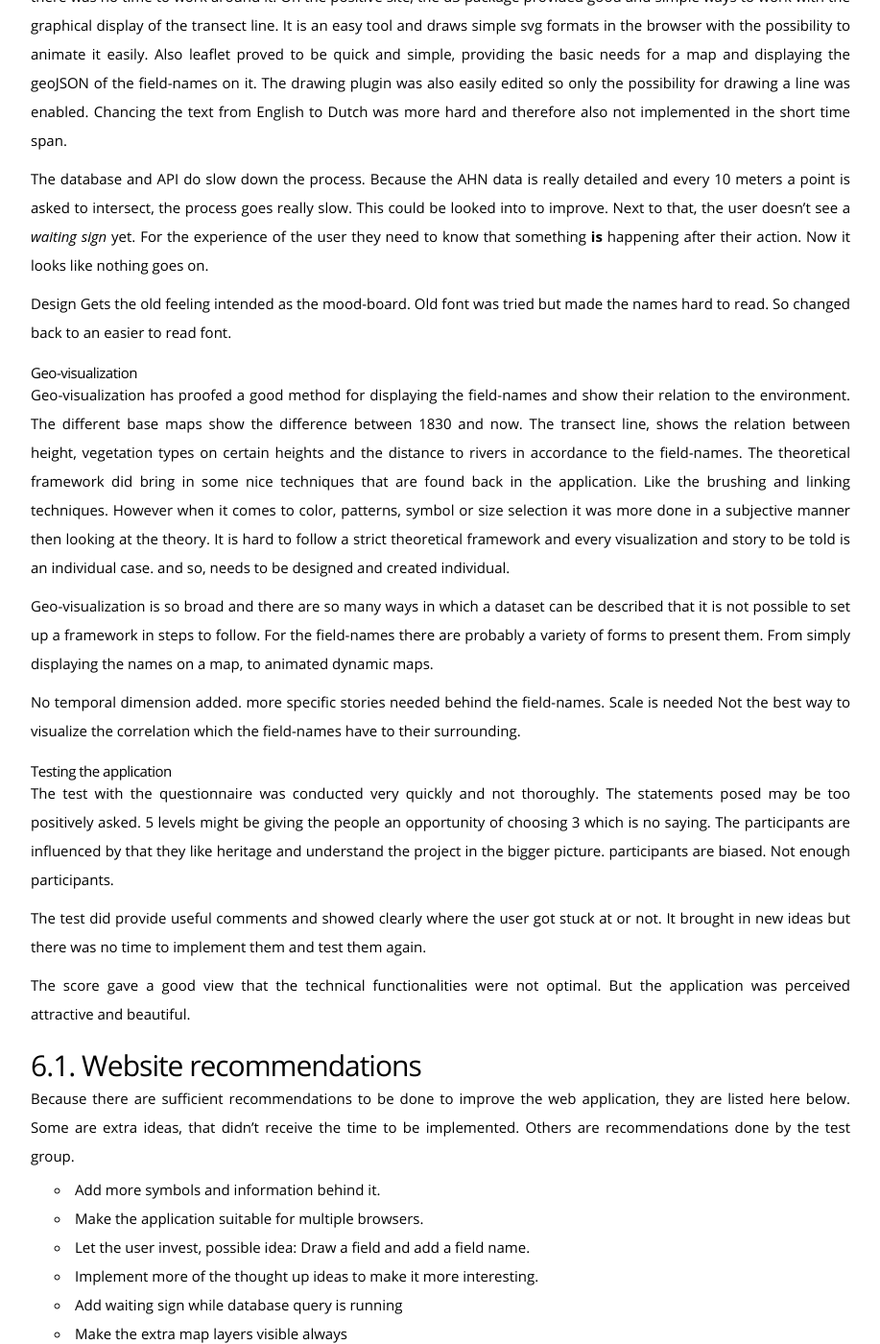
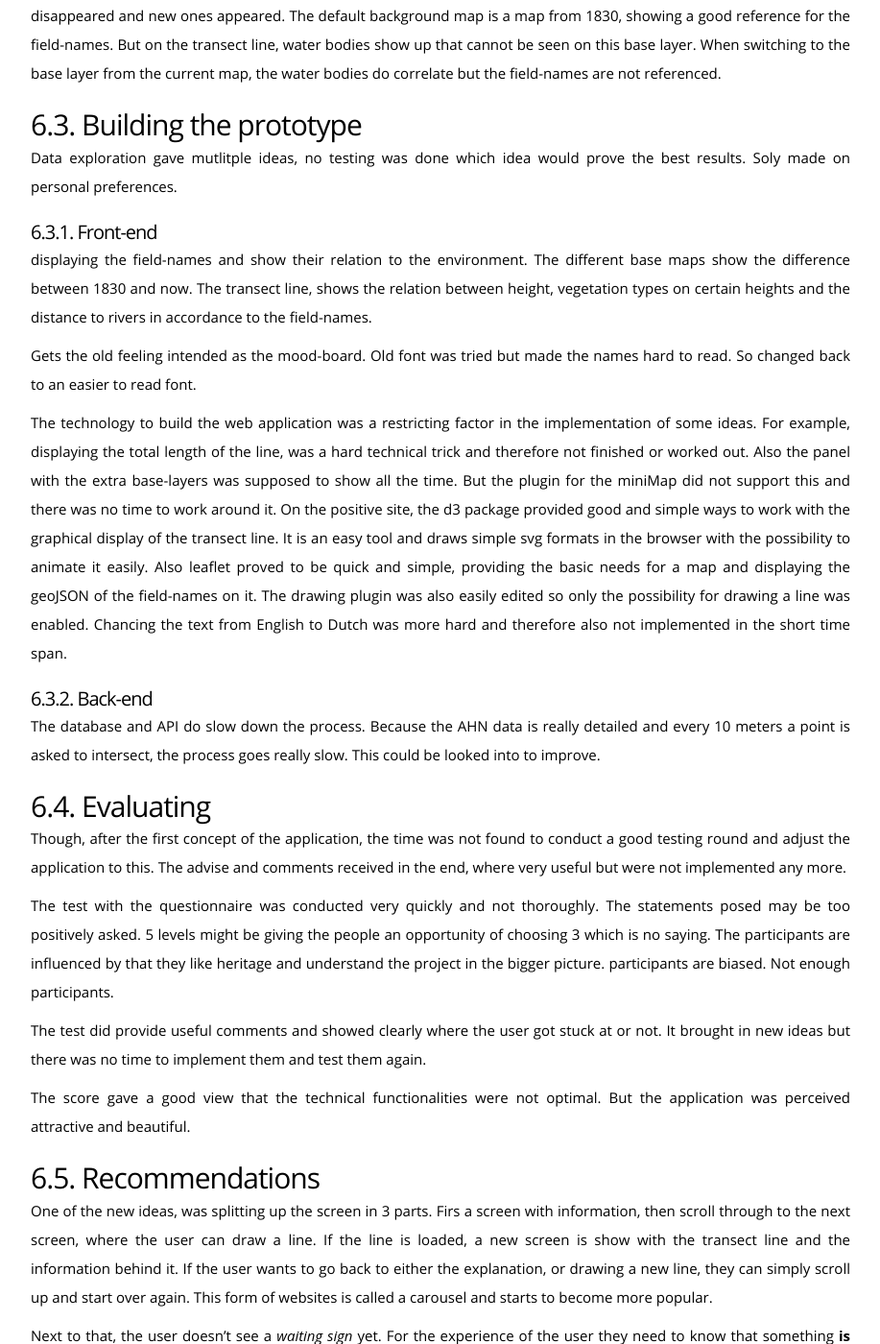
Before and after one commit to NieneB/InternshipReport, a Jekyll site: the page built from index.md, in a window 1280 px wide and 1400 px high, scrolled down 31485 px. Shown: the whole window at 96% size, without its empty margins (181-1098 px from the left). Built offline with Jekyll 4.4.1, drawn with Linux system fonts in a browser that asks for light colours; some web fonts are replaced; some of the changed text lies outside the part shown.

Commit message:
cross ref

```diff
--- a/index.md
+++ b/index.md
@@ -85,9 +85,9 @@
 
 In the cultural heritage field, the temporal dimension plays an important role to explore data. (Cerasuolo, Cutugno, & Leano, 2012) Spatial-temporal data visualization assumes and important role in the data presentation to users. The three dimensional data form of geo data (spatial, temporal and descriptive) helps users understand and gain knowledge in the discovery process.
 
- The goal of this research is to build a web-application to visualize geographically referenced intangible cultural heritage [ICH] data. Therefor this will be a design-oriented research. The context is a dataset of field names that were used by the local citizens around 1800 to refer to specific agricultural fields or areas, in Drenthe, the Netherlands. The information about the landscape that is hidden in the names gives a lot of historic information. Yet, noticeable is that this data is only know to a few selected historians. (Spek, Elerie, & Kosian, 2009) The data was supplied by the *Rijksdienst voor Cultureel Erfgoed* and based on the book *“van Jeruzalem tot Ezelakker, levende veldnamen van de Drentse Aa”*.  More about the data will be described in  <a class="xref" href="#field-names"> chapter 2.1 </a>.
+ The goal of this research is to build a web-application to visualize geographically referenced intangible cultural heritage [ICH] data. Therefor this will be a design-oriented research. The context is a dataset of field names that were used by the local citizens around 1800 to refer to specific agricultural fields or areas, in Drenthe, the Netherlands. The information about the landscape that is hidden in the names gives a lot of historic information. Yet, noticeable is that this data is only know to a few selected historians. (Spek, Elerie, & Kosian, 2009) The data was supplied by the *Rijksdienst voor Cultureel Erfgoed* and based on the book *“van Jeruzalem tot Ezelakker, levende veldnamen van de Drentse Aa”*.  More about the data will be described in  <a class="xref" href="#field-names"> chapter $$ </a>.
 
- This research is part of an internship at Waag Society for the project of Heritage & Location. ( <a class="xref" href="#heritage-and-location"> see section 2.2.2 </a>) This report describes the work and the results for the development of a web-application for the project Heritage & Location.
+ This research is part of an internship at Waag Society for the project of Heritage & Location. ( <a class="xref" href="#heritage-and-location"> see section $$ </a>) This report describes the work and the results for the development of a web-application for the project Heritage & Location.
 
 ## Objectives
 The overall objective of this study is to build an attractive web-application for the project Heritage & Location to show its potential of visualizing intangible heritage data and preserving them. This will be done by using the case-study of field-names in Drenthe, the Netherlands.  To achieve this the following sub-objectives have been defined:
@@ -98,9 +98,9 @@
 
 ## Report structure
 This report will exist of 7 chapters, including this introduction chapter.  Explaining how the prototype web-application came established.
-The second chapter explains some concepts as background information. First , the field names will be explained as well as the background of the Heritage & location project from Waag Society. After this a summary of some geo-visualization techniques and frameworks will be given. This is composed as a reference for the design requirements and serves as inspiration for the design of the application.
-The third chapter shows the field-name data provided by the RCE  which forms the case study for this research.
-The fourth and fifth chapter provide per sub-objective, the methods and results.
+The <a class ="xref" href=""> second chapter</a> explains some concepts as background information. First , the field names will be explained as well as the background of the Heritage & location project from Waag Society. After this a summary of some geo-visualization techniques and frameworks will be given. This is composed as a reference for the design requirements and serves as inspiration for the design of the application.
+The <a class ="xref" href="">third chapter </a> shows the field-name data provided by the RCE  which forms the case study for this research.
+The <a class ="xref" href=""> fourth </a> and<a class ="xref" href=""> fifth chapter </a> provide per sub-objective, the methods and results.
 In the last two chapters reflects on the findings and concludes the study as well as providing some suggestions and recommendation for further  development.
 
 <a class="xref" href="#reportstruct"> Figure 2. </a>  illustrates the structure of this report.
@@ -117,7 +117,7 @@
 
 ## Field-names
 
-A field-name is a toponym used for a small area of land or a certain surrounding. Mostly arable land, pasture lands, wastelands, uncultivated areas, hills, valleys, woodlands and swampy areas. The names are thought up by the local inhabitants for practical use in communication and spatial orientation. A field-name is often only existing in oral form and originates, develops or disappears while the environment changes. This makes field-names living heritage (see next section) and it exist only in people's memory. There for field-names fade away from daily lives and disappear with new generations. Written documentation of field-names date from the 17th / 18th and 19th century. Some names live through because they were taken up into official cadastre documentations or other landscape documentations. Nowadays, a new interest arises for field-names as they can tell us how the landscape used to look in the 18th century. A collection of field-names was gathered by assessing people's memories, old cadastre documents, maps and other collections. This mental map is now made tangible, by documenting as much as possible and digitalizing them into a GIS system.
+A field-name is a toponym used for a small area of land or a certain surrounding. Mostly arable land, pasture lands, wastelands, uncultivated areas, hills, valleys, woodlands and swampy areas. The names are thought up by the local inhabitants for practical use in communication and spatial orientation. A field-name is often only existing in oral form and originates, develops or disappears while the environment changes. This makes field-names living heritage <a class = "xref" href="" > (see next section $$ ) </a> and it exist only in people's memory. There for field-names fade away from daily lives and disappear with new generations. Written documentation of field-names date from the 17th / 18th and 19th century. Some names live through because they were taken up into official cadastre documentations or other landscape documentations. Nowadays, a new interest arises for field-names as they can tell us how the landscape used to look in the 18th century. A collection of field-names was gathered by assessing people's memories, old cadastre documents, maps and other collections. This mental map is now made tangible, by documenting as much as possible and digitalizing them into a GIS system.
 
 Field-names tells us how the landscape used to look, which soil types, vegetation types or animals occurred. They link to specific landmarks or environmental characteristics of the direct village surroundings. The origin and meaning of field-names are mainly influenced by the geography of its direct environment, like water bodies, streams, soil properties and altitude in relation to its surroundings. They can be used for landscape design and planning, knowledge for historical research and inspiration source for artist.
 (Spek et al., 2009; “Veldnamen - Encyclopedie Drenthe Online,”)
@@ -148,7 +148,7 @@
   <figcaption>Waag Society </figcaption>
 </figure>
 
-Waag Society is an Institute for art, science and technology. They develop technical interventions for relevant social innovation. In 7 labs they conduct creative research in the form of projects, creative care lab, creative learning lab, future heritage lab, future internet lab, open design lab and open wet-lab. The Heritage & Location project (see next section) is part of the future internet lab [FIL]. The FIL focuses on the development of big and open data, making internet technology accessible and research the impact of the internet on society.
+Waag Society is an Institute for art, science and technology. They develop technical interventions for relevant social innovation. In 7 labs they conduct creative research in the form of projects, creative care lab, creative learning lab, future heritage lab, future internet lab, open design lab and open wet-lab. The Heritage & Location project <a class="xref" href=""> (see next section $$) </a> is part of the future internet lab [FIL]. The FIL focuses on the development of big and open data, making internet technology accessible and research the impact of the internet on society.
 (“Waag Society,” n.d.)
 
 ###Heritage and Location
@@ -495,7 +495,7 @@
 	<figcaption> Steps building the prototype application </figcaption>
 </figure>
 
-In order to build a prototype the design requirements have to be translated to a design. <a> Figure $$ </a> shows the steps that will be taken in order to develop. First the data will be explored, to get an idea of the field-names. Also the literature provided with the field-names will be used to learn more about them.
+In order to build a prototype the design requirements have to be translated to a design. <a class="xref" href="#"> Figure $$ </a> shows the steps that will be taken in order to develop. First the data will be explored, to get an idea of the field-names. Also the literature provided with the field-names will be used to learn more about them.
 
 From this several ideas will be produced and the best will be chosen to continue with.  Desisions and choices will be made on the personal preferences of the researcher and her supervisors.
 
@@ -668,7 +668,7 @@
 
 Because the origin and meaning of field-names are mainly influenced by the geography of its direct environment, like water bodies, streams, soil properties and altitude in relation to its surroundings. In order to visualize this relation, the geographical surrounding in relation to the name has to be shown. Because the field-names are already categorized by a previous study, easily this distinction can be made.
 
-Figure <a class="xref" href="#example"></a> shows some fields with names related to height. Though less clear then the examples above, some fields do indicate small increases or decreases in the in relation to the area around. The Bult and the Hooge Akker are clearly on higher ground then the fields to the West. Where de zwarte kuil  indicates that it is a lower field.
+<a class="xref" href="#example">Figure $$</a> shows some fields with names related to height. Though less clear then the examples above, some fields do indicate small increases or decreases in the in relation to the area around. The Bult and the Hooge Akker are clearly on higher ground then the fields to the West. Where de zwarte kuil  indicates that it is a lower field.
 
 <figure id="example" class="text-wrap-left"  >
   <img src="img/hoogte_voorbeeld.jpg">
@@ -702,7 +702,7 @@
   <p>Source: https://commons.wikimedia.org/wiki/File:1832_Erie_Canal.jpg</p>
 </figure>
 
-Complete mood board; see appendix <a class="xref" href="#mood-board"></a>
+Complete mood board; see <a class="xref" href="#mood-board">appendix  $$ </a>
 
 
 ### Back-end
@@ -763,49 +763,54 @@
   <figcaption> Results questionnaire </figcaption>
 </figure>
 
-For the total answer overview see appendix $$$.
+For the total answer overview see <a class="xref" href=""> appendix $$. </a>
 
 
 # Discussion
-
-#####General
-Firs, the short time span of the project, resulted in a product that is not finished. The iterative process had to be followed several times in order to come to a user centred design. Though, after the first concept of the application, the time was not found to conduct a good testing round and adjust the application to this. The advise and comments received in the end, where very useful but were not implemented any more. This is a pity, for the application could be further improved with the new ideas. One of the new ideas, was splitting up the screen in 3 parts. Firs a screen with information, then scroll through to the next screen, where the user can draw a line. If the line is loaded, a new screen is show with the transect line and the information behind it. If the user wants to go back to either the explanation, or drawing a new line, they can simply scroll up and start over again. This form of websites is called a carousel and starts to become more popular.
-
+Firs, the short time span of the project, resulted in a product that is not finished. The iterative process had to be followed several times in order to come to a user centred design.
 In general, the conducting researcher did all steps of the process herself, and a lack for specific skills and knowledge was there. Recommended would be to outsource certain parts of the development of an application to professionals with specific aimed skills.
 
-#####The data
-The data was provided by the RCE, because this all came in a unknown file structure with no metadata behind the various datasets, the background and quality of the data was not looked in. Also the categorization of the names, without a category assigned yet, was done in a harsh and crude way. Simply a sting comparison was done, which also resulted in wrong assigning of categories. For example short words like *val* and *gat* could also appear in names which didn't refer to this particular relief structure. Also the order of the scripts, starts at the beginning of the table and runs on the order of categories through the possible categories, resulting in more use of names in the category of altitude and forests, then the last category wind direction and miscellaneous. The order of the table and so the order of running the script can be seen in appendix <a class="xref" href="#categories-field-names-form-rce"> </a> . Also no human cognition came to pass for the process. Which makes the classification crude.
+## Design requirements
+
+The theoretical framework did bring in some nice techniques that are found back in the application. Like the brushing and linking techniques. However when it comes to color, patterns, symbol or size selection it was more done in a subjective manner then looking at the theory. It is hard to follow a strict theoretical framework and every visualization and story to be told is an individual case. and so, needs to be designed and created individual.
+
+Geo-visualization is so broad and there are so many ways in which a dataset can be described that it is not possible to set up a framework in steps to follow. For the field-names there are probably a variety of forms to present them. From simply displaying the names on a map, to animated dynamic maps.
+## Data
+The data was provided by the RCE, because this all came in a unknown file structure with no metadata behind the various datasets, the background and quality of the data was not looked in. Also the categorization of the names, without a category assigned yet, was done in a harsh and crude way. Simply a sting comparison was done, which also resulted in wrong assigning of categories. For example short words like *val* and *gat* could also appear in names which didn't refer to this particular relief structure. Also the order of the scripts, starts at the beginning of the table and runs on the order of categories through the possible categories, resulting in more use of names in the category of altitude and forests, then the last category wind direction and miscellaneous. The order of the table and so the order of running the script can be seen in<a class="xref" href="#categories-field-names-form-rce"> appendix $$ </a> . Also no human cognition came to pass for the process. Which makes the classification crude.
+
 The professional knowledge about the data was with the RCE, therefore the focus was more on the visualization and not improving the information in the data. A lack of professional knowledge about the field-names was kept at a low level.
+
+
 
 Also the AHN processing was quite crude. The no value pixels where crudely run through a default tool of Qgis to fill up. Other possibilities were using another version of the AHN or calculating the water bodies differently. On the other hand for the goal of the data, the data could be seen as too detailed. Using pixels of 0.5 m resolution is not really needed for the visualization. The same for the water bodies, these do not need to be that exact.
 
 Height is the recent height, is this still the same as in 1830?? A lot has changed since.
 
+
 The water topologies used are from 2015. Therefore they do not show correlation with the field names. Some lakes disappeared and new ones appeared. The default background map is a map from 1830, showing a good reference for the field-names. But on the transect line, water bodies show up that cannot be seen on this base layer. When switching to the base layer from the current map, the water bodies do correlate but the field-names are not referenced.
 
-#####The web application
+## Building the prototype
+Data exploration gave mutlitple ideas, no testing was done which idea would prove the best results. Soly made on personal preferences.
+
+###Front-end
+
+<!-- idea --> displaying the field-names and show their relation to the environment. The different base maps show the difference between 1830 and now. The transect line, shows the relation between height, vegetation types on certain heights and the distance to rivers in accordance to the field-names.
+
+<!-- design -->
+Gets the old feeling intended as the mood-board. Old font was tried but made the names hard to read. So changed back to an easier to read font.
+
+<!-- technology -->
 The technology to build the web application was a restricting factor in the implementation of some ideas. For example, displaying the total length of the line, was a hard technical trick and therefore not finished or worked out. Also the panel with the extra base-layers was supposed to show all the time. But the plugin for the miniMap did not support this and there was no time to work around it.
 On the positive site, the d3 package provided good and simple ways to work with the graphical display of the transect line. It is an easy tool and draws simple svg formats in the browser with the possibility to animate it easily.
 Also leaflet proved to be quick and simple, providing the basic needs for a map and displaying the geoJSON of the field-names on it. The drawing plugin was also easily edited so only the possibility for drawing a line was enabled. Chancing the text from English to Dutch was more hard and therefore also not implemented in the short time span.
 
-The database and API do slow down the process. Because the AHN data is really detailed and every 10 meters a point is asked to intersect, the process goes really slow. This could be looked into to improve. Next to that, the user doesn't see a *waiting sign* yet. For the experience of the user they need to know that something **is** happening after their action. Now it looks like nothing goes on.
 
+###Back-end
+The database and API do slow down the process. Because the AHN data is really detailed and every 10 meters a point is asked to intersect, the process goes really slow. This could be looked into to improve.
 
-Design
-Gets the old feeling intended as the mood-board. Old font was tried but made the names hard to read. So changed back to an easier to read font.
+## Evaluating
+Though, after the first concept of the application, the time was not found to conduct a good testing round and adjust the application to this. The advise and comments received in the end, where very useful but were not implemented any more.
 
-#####Geo-visualization
-Geo-visualization has proofed a good method for displaying the field-names and show their relation to the environment. The different base maps show the difference between 1830 and now. The transect line, shows the relation between height, vegetation types on certain heights and the distance to rivers in accordance to the field-names.
-The theoretical framework did bring in some nice techniques that are found back in the application. Like the brushing and linking techniques. However when it comes to color, patterns, symbol or size selection it was more done in a subjective manner then looking at the theory. It is hard to follow a strict theoretical framework and every visualization and story to be told is an individual case. and so, needs to be designed and created individual.
-
-Geo-visualization is so broad and there are so many ways in which a dataset can be described that it is not possible to set up a framework in steps to follow. For the field-names there are probably a variety of forms to present them. From simply displaying the names on a map, to animated dynamic maps.
-
-No temporal dimension added.
-more specific stories needed behind the field-names.
-Scale is needed
-Not the best way to visualize the correlation which the field-names have to their surrounding.
-
-#####Testing the application
 The test with the questionnaire was conducted very quickly and not thoroughly. The statements posed may be too positively asked. 5 levels might be giving the people an opportunity of choosing 3 which is no saying. The participants are influenced by that they like heritage and understand the project in the bigger picture. participants are biased.
 Not enough participants.
 
@@ -813,7 +818,15 @@
 
 The score gave a good view that the technical functionalities were not optimal. But the application was perceived attractive and beautiful.
 
-## Website recommendations
+
+## Recommendations
+
+ One of the new ideas, was splitting up the screen in 3 parts. Firs a screen with information, then scroll through to the next screen, where the user can draw a line. If the line is loaded, a new screen is show with the transect line and the information behind it. If the user wants to go back to either the explanation, or drawing a new line, they can simply scroll up and start over again. This form of websites is called a carousel and starts to become more popular.
+
+ Next to that, the user doesn't see a *waiting sign* yet. For the experience of the user they need to know that something **is** happening after their action. Now it looks like nothing goes on.
+more specific stories needed behind the field-names.
+Scale is needed
+
 Because there are sufficient recommendations to be done to improve the web application, they are listed here below. Some are extra ideas, that didn't receive the time to be implemented. Others are recommendations done by the test group.
 
 * Add more symbols and information behind it.
@@ -829,6 +842,9 @@
 
 # Conclusion
 Every geo-visualization needs to be looked at individually and specific for that type. A type of story must be selected to tell.
+Not the best way to visualize the correlation which the field-names have to their surrounding.
+
+
 
 <h1 class ="nocount">References</h1>
 <div id="bib">
```
Also changed, not shown: other parts of index.md (+3 -3 lines).
